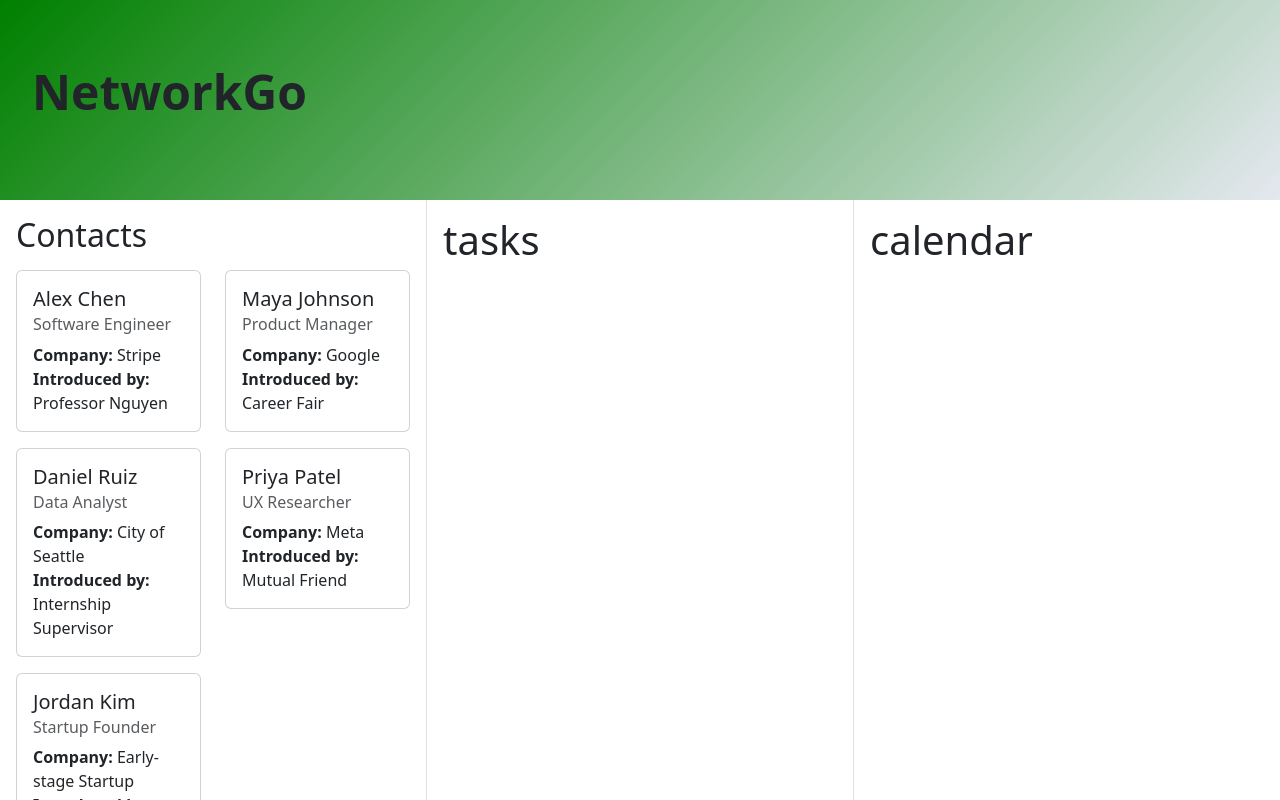
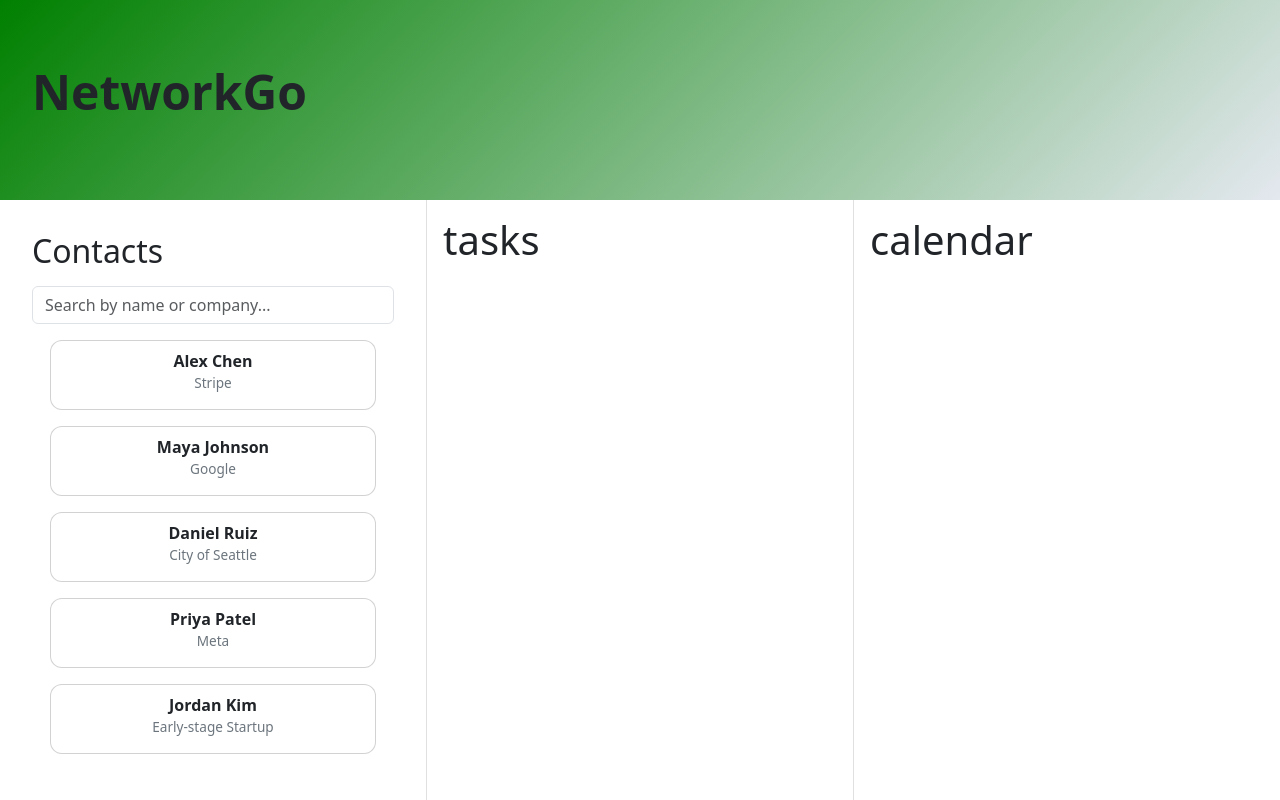
Before and after one commit to ISAACG6/networkGo, a React (Vite) app: page / in a window 1280 px wide. Shown: the top 800 px of the page. Built offline with nearby package versions, Linux system fonts and the light colour scheme.

Commit message:
add search bar to contacts page

```diff
--- a/src/App.css
+++ b/src/App.css
@@ -50,3 +50,48 @@
 .column:hover {
   background-color: #fafafa;
 }
+
+.contacts-container {
+  height: 100%;
+  overflow-y: auto;
+  padding: 1rem;
+}
+
+.contact-card-horizontal {
+  display: flex;
+  align-items: center;
+  justify-content: space-between;
+  width: 90%;      /* centered and not full-width */
+  max-width: 500px; /* optional max width */
+  height: 70px;    /* thin horizontal rectangle */
+  padding: 0.5rem 1rem;
+  border-radius: 0.75rem;
+  text-align: left;
+  transition: transform 0.2s ease, box-shadow 0.2s ease;
+}
+
+.contact-card-horizontal:hover {
+  transform: translateY(-2px);
+  box-shadow: 0 4px 12px rgba(0, 0, 0, 0.1);
+}
+
+.contact-info {
+  display: flex;
+  flex-direction: column;
+  justify-content: center;
+}
+
+.contact-name {
+  font-weight: bold;
+  font-size: 1rem;
+  white-space: nowrap;
+  overflow: hidden;
+  text-overflow: ellipsis;
+  text-align: center;
+}
+
+.contact-company {
+  font-size: 0.85rem;
+  color: #6c757d;
+  text-align: center;
+}
--- a/src/Contacts.jsx
+++ b/src/Contacts.jsx
@@ -1,40 +1,68 @@
+import React, { useState } from "react";
 import Card from "react-bootstrap/Card";
 import Row from "react-bootstrap/Row";
 import Col from "react-bootstrap/Col";
-import React from "react";
+import Form from "react-bootstrap/Form";
+import Button from "react-bootstrap/Button";
+import "./App.css";
 
 export default function Contacts({ data }) {
-  const { contacts } = data;
+  const contacts = data?.contacts || [];
+  const [searchTerm, setSearchTerm] = useState("");
 
-  const renderContactCards = () =>
-    contacts.map((contact) => (
-      <Col key={contact.id} xs={12} md={6} className="mb-3">
-        <Card>
-          <Card.Body>
-            <Card.Title>
-              {contact.firstName} {contact.lastName}
-            </Card.Title>
+  const handleSearchChange = (event) => {
+    setSearchTerm(event.target.value || "");
+  };
 
-            <Card.Subtitle className="mb-2 text-muted">
-              {contact.role}
-            </Card.Subtitle>
+    const filteredContacts =
+    (searchTerm ?? "").trim() === ""
+      ? contacts
+      : contacts.filter((contact) => {
+          const fullName = `${contact.firstName || ""} ${contact.lastName || ""}`.toLowerCase();
+          const company = (contact.company || "").toLowerCase();
+          const term = (searchTerm || "").toLowerCase();
+          return fullName.includes(term) || company.includes(term);
+        });
 
-            <Card.Text>
-              <strong>Company:</strong> {contact.company}
-              <br />
-              <strong>Introduced by:</strong> {contact.introducedBy}
-            </Card.Text>
-          </Card.Body>
-        </Card>
-      </Col>
-    ));
 
-  return (
-    <div>
+    return (
+    <div className="contacts-container">
       <h2 className="mb-3">Contacts</h2>
 
-      <Row>
-        {renderContactCards()}
+      {/* Controlled search input */}
+      <Form className="mb-3">
+        <Form.Control
+          type="text"
+          placeholder="Search by name or company..."
+          value={searchTerm}
+          onChange={handleSearchChange}
+          disabled={contacts.length === 0} // disable if no contacts
+        />
+      </Form>
+
+      <Row className="contacts-list">
+        {filteredContacts.map((contact) => (
+          <Col key={contact.id} xs={12} className="d-flex justify-content-center mb-3">
+            <Card className="contact-card-horizontal">
+              <div className="contact-info">
+                <div className="contact-name">{contact.firstName + " " + contact.lastName}</div>
+                <div className="contact-company">{contact.company}</div>
+              </div>
+            </Card>
+          </Col>
+        ))}
+
+        {contacts.length === 0 && (
+          <div className="text-center text-muted" style={{ width: "100%" }}>
+            No contacts available.
+          </div>
+        )}
+
+        {filteredContacts.length === 0 && contacts.length > 0 && (
+          <div className="text-center text-muted" style={{ width: "100%" }}>
+            No contacts match your search.
+          </div>
+        )}
       </Row>
     </div>
   );
```
